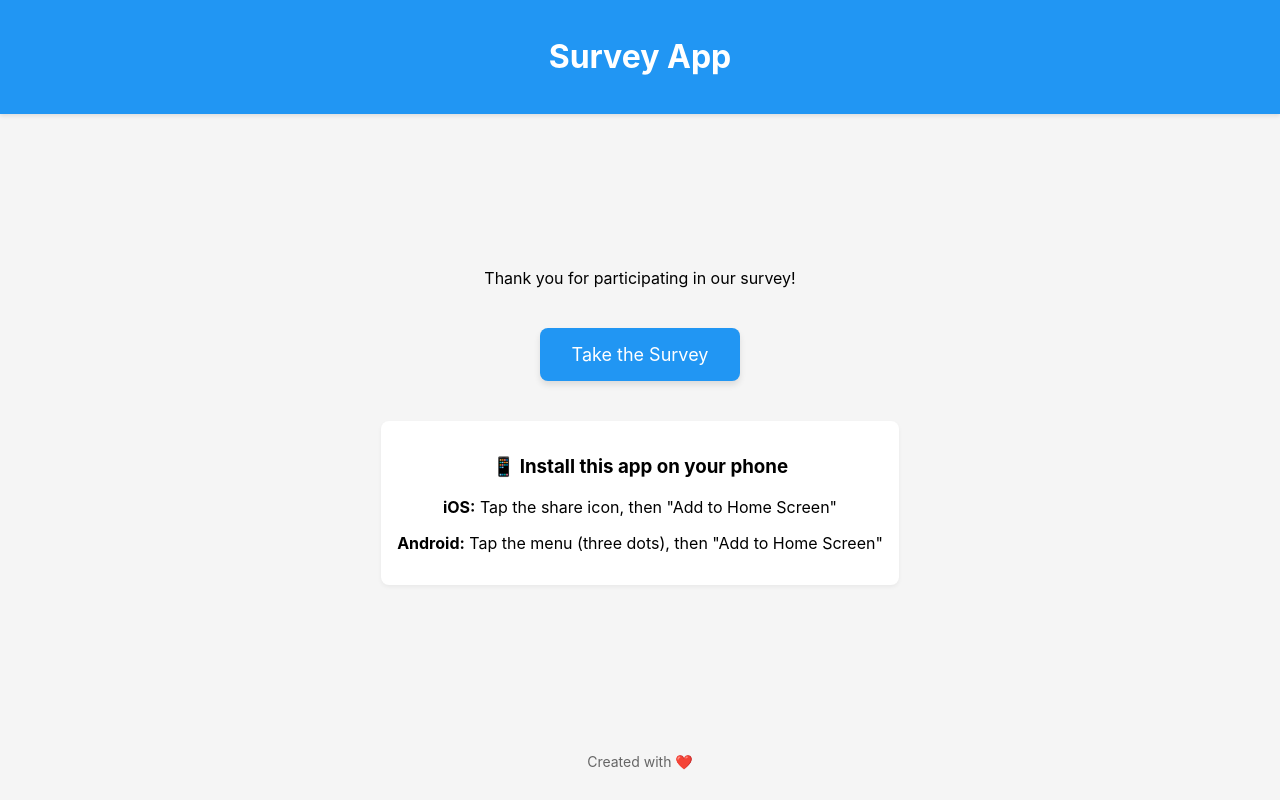
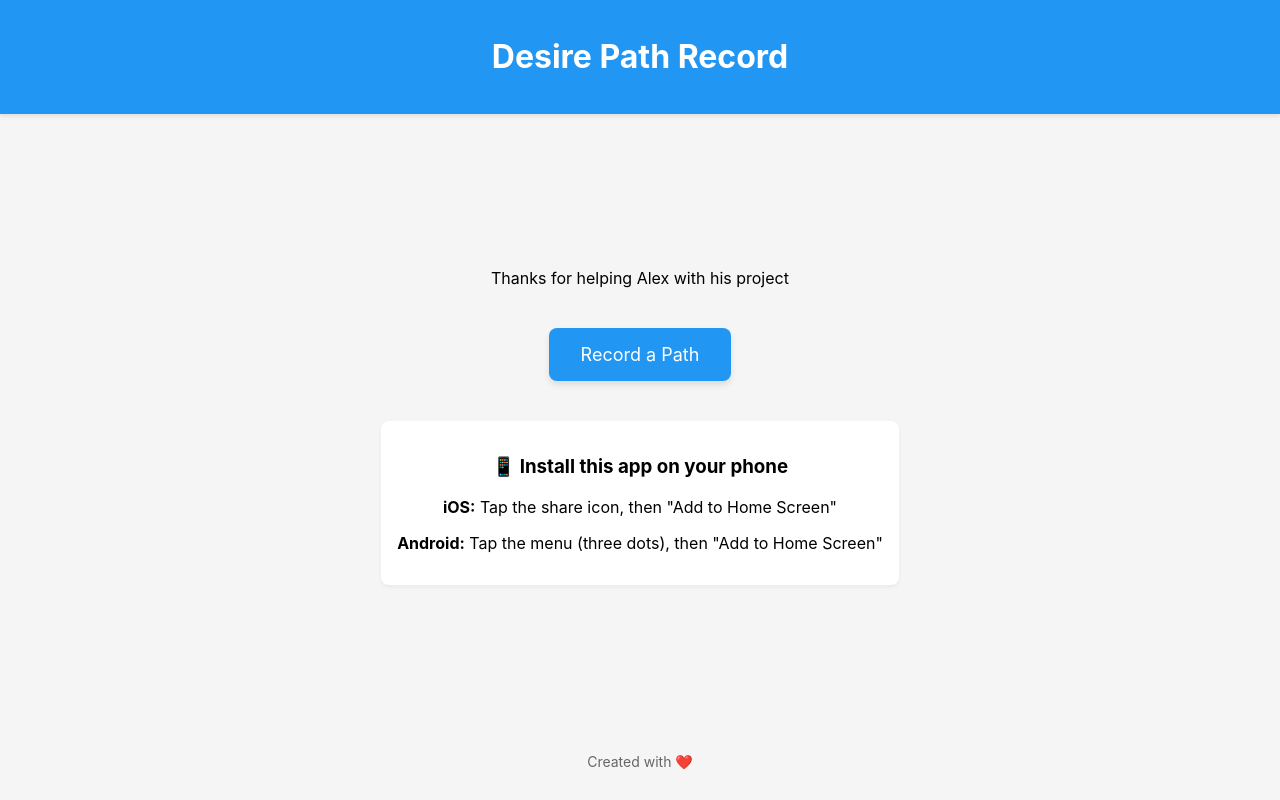
Before and after one commit to calabashhh/DesirePathRecord, a plain HTML site: page survey-pwa.html in a window 1280 px wide. Drawn offline with Linux system fonts and the light colour scheme.

Commit message:
Update survey-pwa.html
changed button color and text and title

```diff
--- a/survey-pwa.html
+++ b/survey-pwa.html
@@ -3,7 +3,7 @@
 <head>
     <meta charset="UTF-8">
     <meta name="viewport" content="width=device-width, initial-scale=1.0">
-    <title>Survey App</title>
+    <title>Desire Path Record</title>
     <meta name="description" content="Access our survey easily">
     <link rel="manifest" href="manifest.json">
     <meta name="theme-color" content="#2196F3">
@@ -47,7 +47,7 @@
             transition: all 0.3s ease;
         }
         .survey-button:hover {
-            background-color: #0d8bf2;
+            background-color: #22ff4b;
             box-shadow: 0 6px 8px rgba(0,0,0,0.15);
         }
         .install-instructions {
@@ -68,11 +68,11 @@
 </head>
 <body>
     <header>
-        <h1>Survey App</h1>
+        <h1>Desire Path Record</h1>
     </header>
     <main>
-        <p>Thank you for participating in our survey!</p>
-        <a href="YOUR_SURVEY123_LINK_HERE" class="survey-button">Take the Survey</a>
+        <p>Thanks for helping Alex with his project</p>
+        <a href="https://survey123.arcgis.com/share/4f5b23b3030d4307b931edabb0f462bb" class="survey-button">Record a Path</a>
 
         <div class="install-instructions">
             <h3>📱 Install this app on your phone</h3>
```
